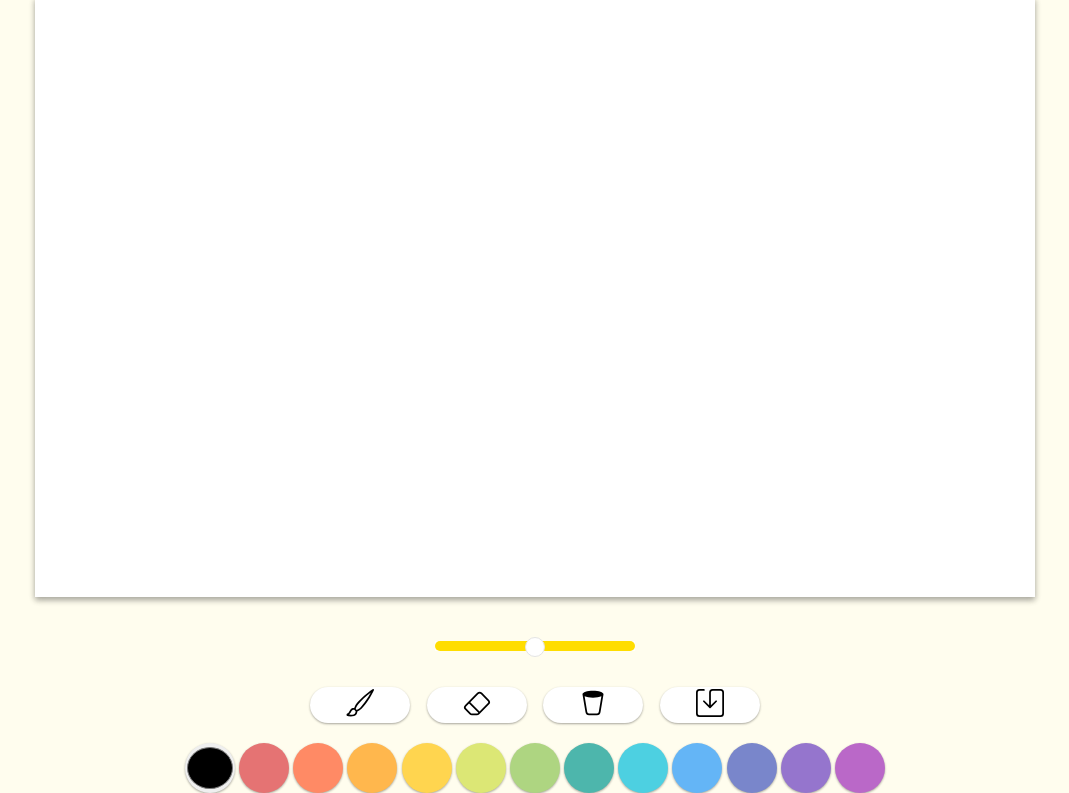
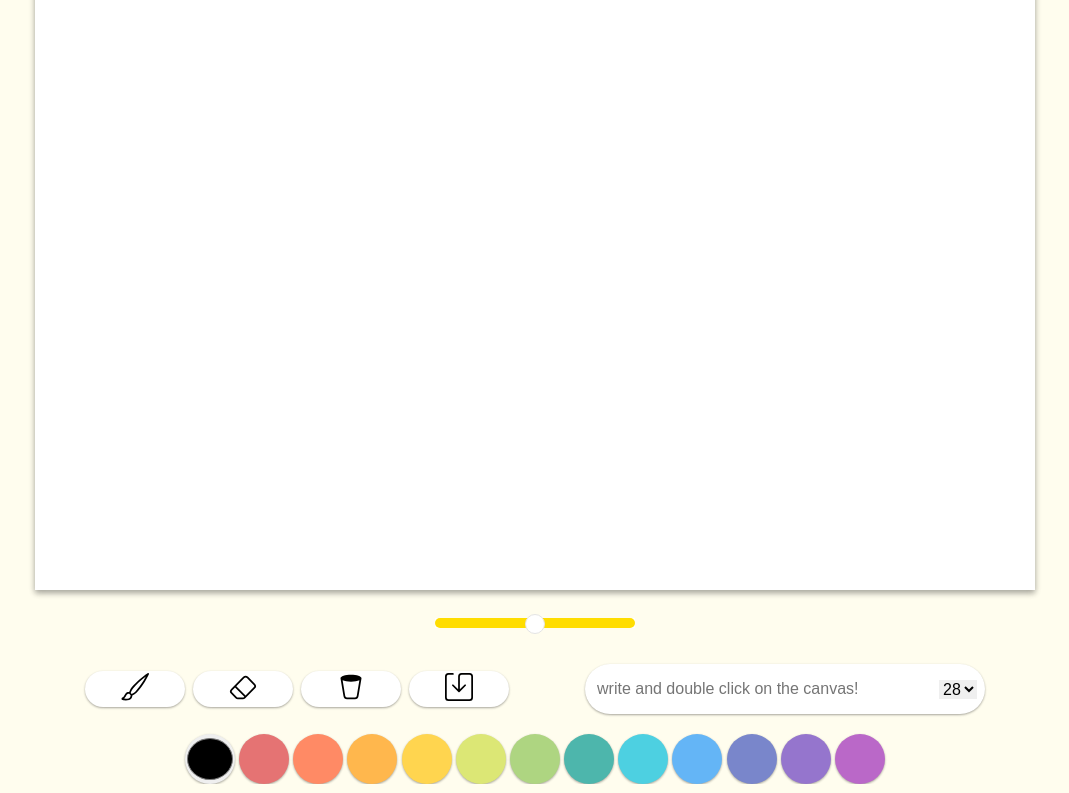
Before and after one commit to hnaa0/painting-board, a plain HTML site: page index.html in a window 1280 px wide. Shown: the part 42-835 px from the top of the page, without its empty margins (105-1174 px from the left). Drawn offline with Linux system fonts and the light colour scheme; a web font is replaced by a local one.

Commit message:
브러쉬 모양 변경(round), text input 추가

```diff
--- a/app.js
+++ b/app.js
@@ -2,6 +2,7 @@ const $modeBtn = document.querySelector(".mode-btn");
 const $eraserBtn = document.querySelector(".eraser-btn");
 const $resetBtn = document.querySelector(".reset-btn");
 const $saveBtn = document.querySelector(".save-btn");
+const $txtInput = document.querySelector(".txt-input");
 
 // Array.from()을 하는 이유?
 // => getElementsByClassName은 HTMLCollection을 반환하기 때문에
@@ -9,6 +10,7 @@ const $saveBtn = document.querySelector(".save-btn");
 const $colorOptions = Array.from(
   document.getElementsByClassName("color-option")
 );
+const $fontSize = document.getElementById("font-size");
 
 const $color = document.getElementById("color-picker");
 const $lineWidth = document.getElementById("line-width");
@@ -18,6 +20,7 @@ const ctx = $canvas.getContext("2d");
 $canvas.width = 1000;
 $canvas.height = 600;
 ctx.lineWidth = $lineWidth.value;
+ctx.lineCap = "round";
 
 let isPainting = false;
 let isFilling = false;
@@ -127,11 +130,24 @@ const saveImages = () => {
   link.click();
 };
 
+const onDoubleClick = (e) => {
+  const txt = $txtInput.value;
+  const txtSize = $fontSize.value;
+  if (txt !== "") {
+    ctx.save();
+    ctx.lineWidth = 1;
+    ctx.font = `${txtSize}px fantasy`;
+    ctx.strokeText(txt, e.offsetX, e.offsetY);
+    ctx.restore();
+  }
+};
+
 $canvas.addEventListener("mousemove", onMove);
 $canvas.addEventListener("mousedown", startPainting);
 $canvas.addEventListener("mouseup", finishPainting);
 $canvas.addEventListener("mouseleave", finishPainting);
 $canvas.addEventListener("click", onCanvasClick);
+$canvas.addEventListener("dblclick", onDoubleClick);
 
 $lineWidth.addEventListener("change", onLineWidthChange);
 $color.addEventListener("change", onColorChange);
--- a/index.html
+++ b/index.html
@@ -75,6 +75,22 @@
             />
           </svg>
         </button>
+        <div class="txt-input-group">
+          <input
+            class="txt-input"
+            type="text"
+            placeholder="write and double click on the canvas!"
+            maxlength="30"
+          />
+          <select name="font-size" id="font-size">
+            <option selected value="28">28</option>
+            <option value="36">36</option>
+            <option value="44">44</option>
+            <option value="52">52</option>
+            <option value="60">60</option>
+            <option value="68">68</option>
+          </select>
+        </div>
       </div>
       <div class="color-group">
         <input id="color-picker" type="color" />
--- a/styles.css
+++ b/styles.css
@@ -24,7 +24,7 @@ main {
 canvas {
   width: 1000px;
   height: 600px;
-  margin: 28px 0;
+  margin: 12px 0;
   background-color: white;
   box-shadow: 0 3px 6px rgba(0, 0, 0, 0.16), 0 3px 6px rgba(0, 0, 0, 0.23);
 }
@@ -63,16 +63,47 @@ canvas {
 
 .btn-group {
   display: flex;
-  justify-content: space-between;
+  align-items: center;
+  /* justify-content: space-between; */
   margin: 20px 0;
-  width: 450px;
+  width: 900px;
 }
 
 .btn-group button {
   width: 100px;
   height: 36px;
+  margin-right: 8px;
   border-radius: 20px;
   background-color: #fff;
+}
+
+.txt-input-group {
+  position: relative;
+  display: flex;
+  align-items: center;
+  width: 400px;
+  margin-left: auto;
+}
+
+.txt-input {
+  width: 100%;
+  height: 50px;
+  border: none;
+  border-radius: 25px;
+  padding: 8px 12px;
+  font-size: 16px;
+}
+
+#font-size {
+  position: absolute;
+  right: 8px;
+  border: none;
+  font-size: 16px;
+  cursor: pointer;
+}
+
+#font-size:focus {
+  outline: none;
 }
 
 .color-group {
@@ -83,7 +114,8 @@ canvas {
 
 .color-option,
 #color-picker,
-.btn-group button {
+.btn-group button,
+.txt-input {
   box-shadow: 0 1px 3px rgba(0, 0, 0, 0.12), 0 1px 2px rgba(0, 0, 0, 0.24);
   cursor: pointer;
 }
```
